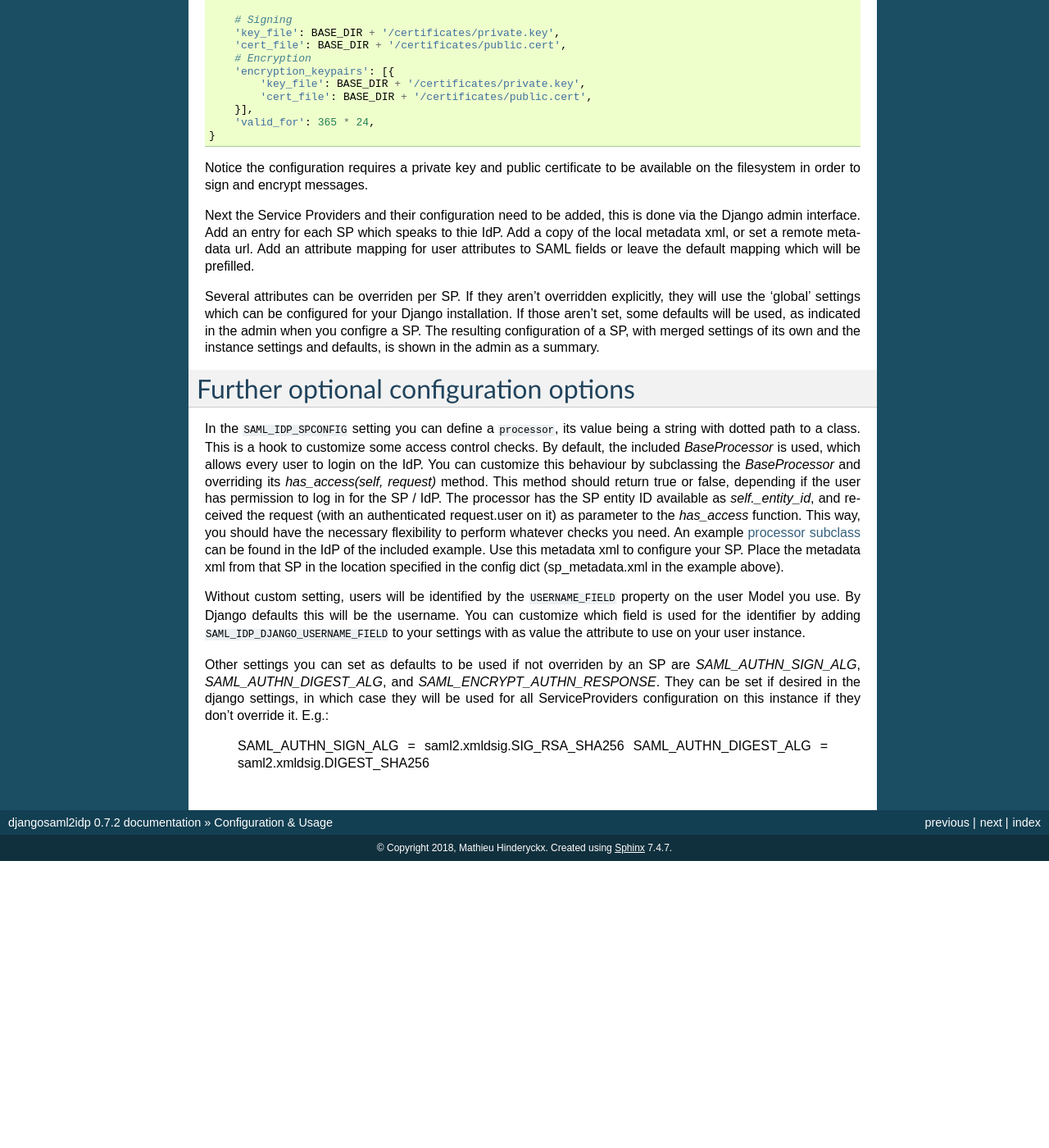
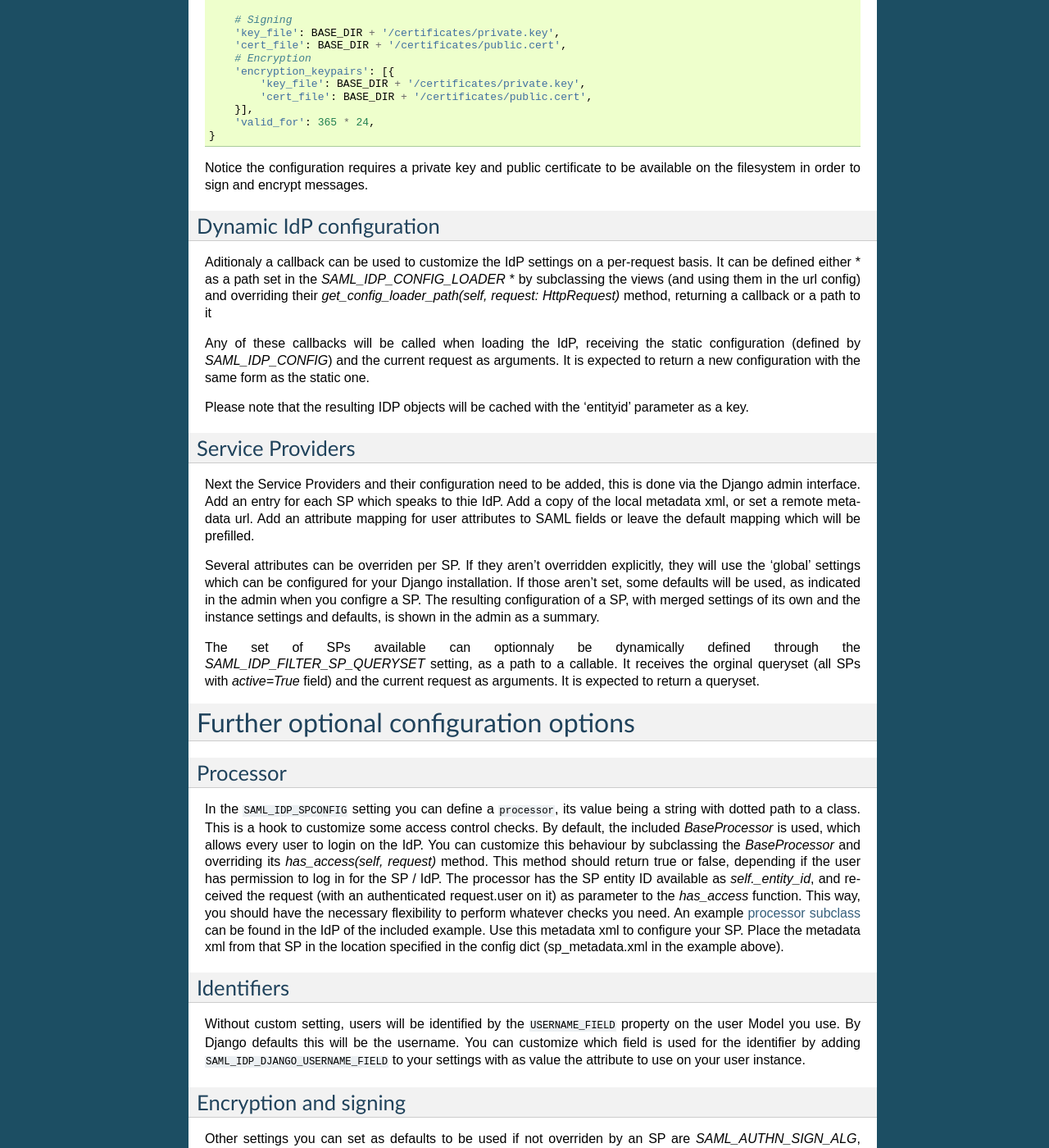
Before and after one commit to OTA-Insight/djangosaml2idp, a Sphinx documentation site: the page built from docs/configuration.rst, in a window 1280 px wide and 1400 px high, scrolled down 1026 px. Shown: the whole window at 82% size. Built offline with Sphinx 7.4.7, drawn with Linux system fonts in a browser that asks for light colours; before the commit the page ends 2076 px from its top, so only the background shows below that; some of the changed text lies outside the part shown.

Commit message:
add documentation

```diff
--- a/docs/configuration.rst
+++ b/docs/configuration.rst
@@ -71,6 +71,20 @@ In your Django settings, configure your IdP. Configuration follows the `PySAML2
 
 Notice the configuration requires a private key and public certificate to be available on the filesystem in order to sign and encrypt messages.
 
+Dynamic IdP configuration
+-------------------------
+
+Aditionaly a callback can be used to customize the IdP settings on a per-request basis. It can be defined either
+* as a path set in the `SAML_IDP_CONFIG_LOADER`
+* by subclassing the views (and using them in the url config) and overriding their `get_config_loader_path(self, request: HttpRequest)` method, returning a callback or a path to it
+
+Any of these callbacks will be called when loading the IdP, receiving the static configuration (defined by `SAML_IDP_CONFIG`) and the current request as arguments. It is expected to return a new configuration with the same form as the static one.
+
+Please note that the resulting IDP objects will be cached with the 'entityid' parameter as a key.
+
+Service Providers
+-----------------
+
 Next the Service Providers and their configuration need to be added, this is done via the Django admin interface. Add an entry for each SP which speaks to thie IdP.
 Add a copy of the local metadata xml, or set a remote metadata url. Add an attribute mapping for user attributes to SAML fields or leave the default mapping which will be prefilled.
 
@@ -78,8 +92,14 @@ Several attributes can be overriden per SP. If they aren't overridden explicitly
 If those aren't set, some defaults will be used, as indicated in the admin when you configre a SP.
 The resulting configuration of a SP, with merged settings of its own and the instance settings and defaults, is shown in the admin as a summary.
 
+The set of SPs available can optionnaly be dynamically defined through the `SAML_IDP_FILTER_SP_QUERYSET` setting, as a path to a callable. It receives the orginal queryset (all SPs with `active=True` field) and the current request as arguments. It is expected to return a queryset.
+
+
 Further optional configuration options
 ======================================
+
+Processor
+---------
 
 In the ``SAML_IDP_SPCONFIG`` setting you can define a ``processor``, its value being a string with dotted path to a class.
 This is a hook to customize some access control checks. By default, the included `BaseProcessor` is used, which allows every user to login on the IdP.
@@ -89,8 +109,14 @@ This way, you should have the necessary flexibility to perform whatever checks y
 An example `processor subclass <https://github.com/OTA-Insight/djangosaml2idp/blob/master/example_setup/idp/idp/processors.py>`_ can be found in the IdP of the included example.
 Use this metadata xml to configure your SP. Place the metadata xml from that SP in the location specified in the config dict (sp_metadata.xml in the example above).
 
+Identifiers
+-----------
+
 Without custom setting, users will be identified by the ``USERNAME_FIELD`` property on the user Model you use. By Django defaults this will be the username.
 You can customize which field is used for the identifier by adding ``SAML_IDP_DJANGO_USERNAME_FIELD`` to your settings with as value the attribute to use on your user instance.
+
+Encryption and signing
+----------------------
 
 Other settings you can set as defaults to be used if not overriden by an SP are `SAML_AUTHN_SIGN_ALG`, `SAML_AUTHN_DIGEST_ALG`, and `SAML_ENCRYPT_AUTHN_RESPONSE`. They can be set if desired in the django settings, in which case they will be used for all ServiceProviders configuration on this instance if they don't override it. E.g.:
 
```
Also changed, not shown: 1 other file.
